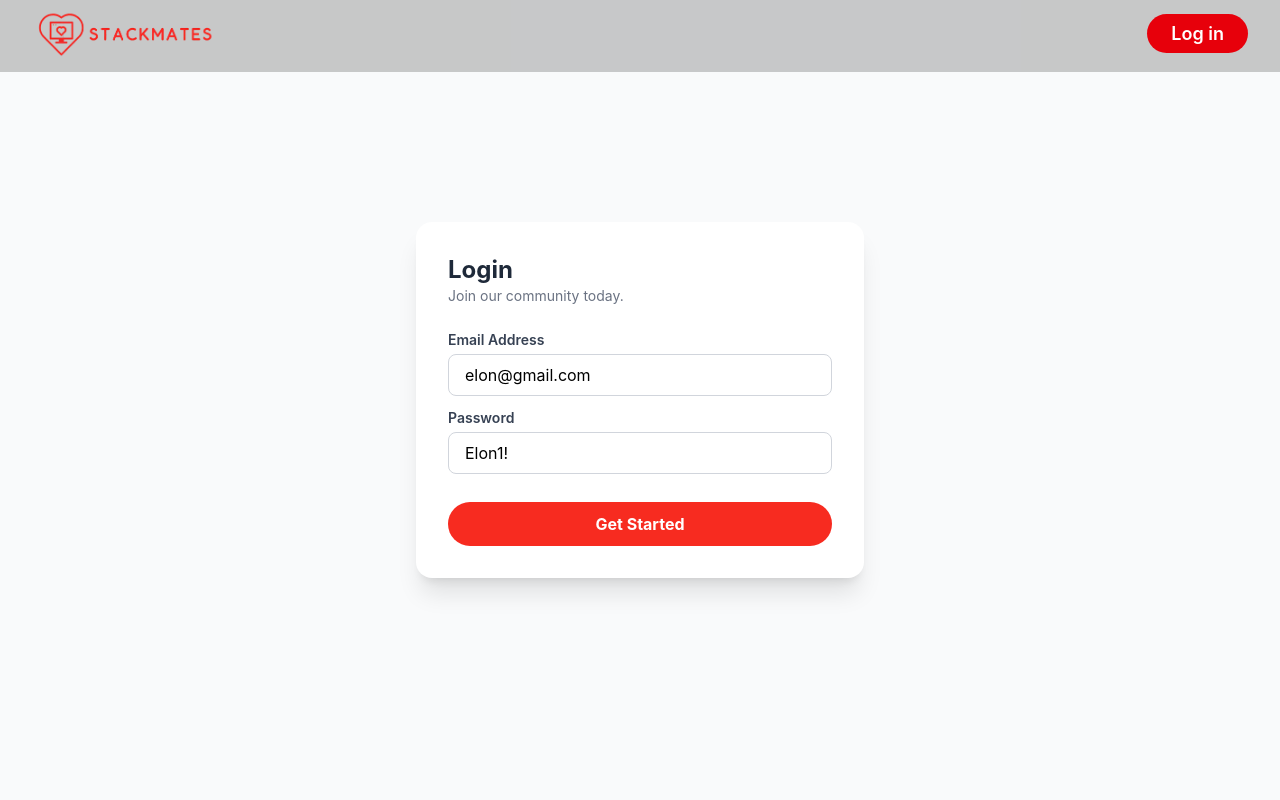
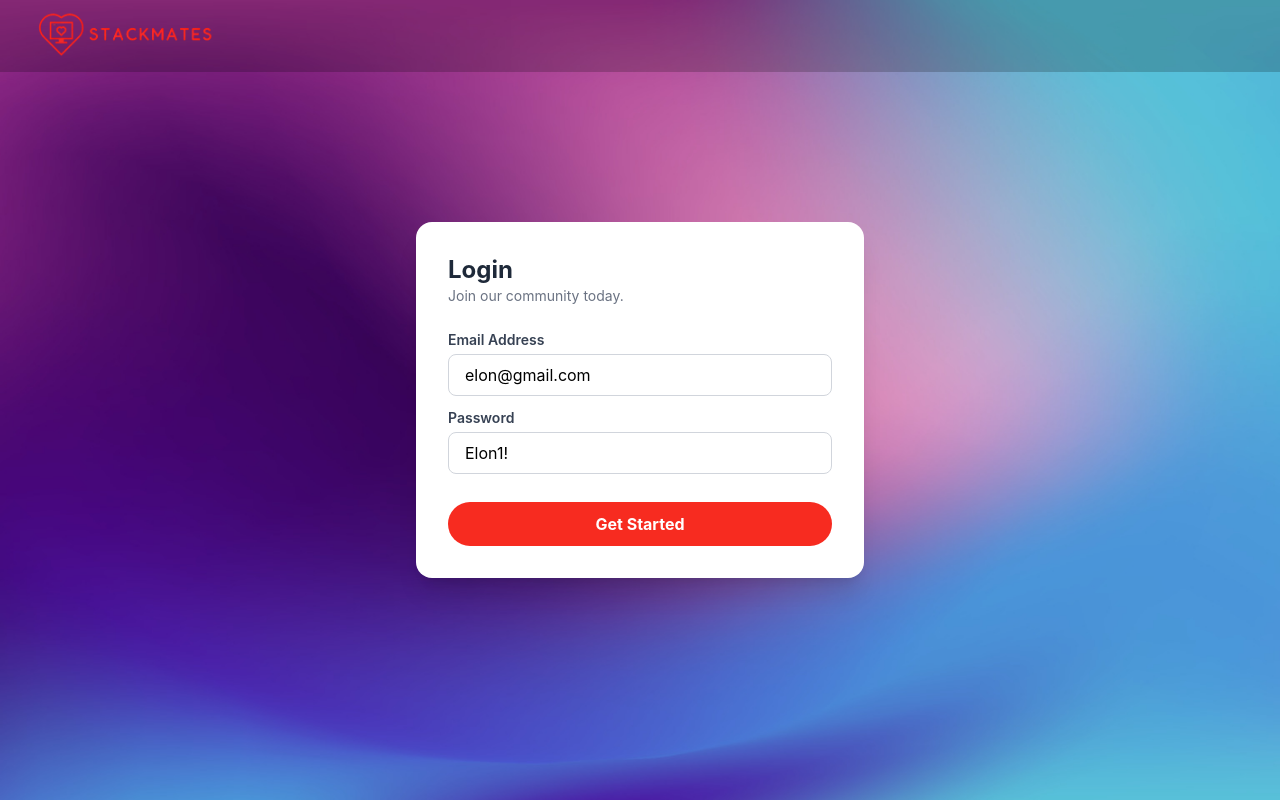
Before and after one commit to funplay25/StackMates-FE, a React (Vite) app: page /login in a window 1280 px wide. Built offline with nearby package versions, Linux system fonts and the light colour scheme.

Commit message:
redux store applied

```diff
--- a/package.json
+++ b/package.json
@@ -10,10 +10,12 @@
     "preview": "vite preview"
   },
   "dependencies": {
+    "@reduxjs/toolkit": "^2.11.2",
     "@tailwindcss/vite": "^4.2.1",
     "axios": "^1.13.6",
     "react": "^19.2.0",
     "react-dom": "^19.2.0",
+    "react-redux": "^9.2.0",
     "react-router-dom": "^7.13.1",
     "tailwindcss": "^4.2.1"
   },
--- a/src/App.jsx
+++ b/src/App.jsx
@@ -3,18 +3,24 @@ import "./App.css";
 import SignUp from "./components/Signup";
 import Body from "./components/Body";
 import Login from "./components/Login";
+import Feed from "./components/Feed";
+import appStore from "../src/utils/appStore";
+import { Provider } from "react-redux";
 
 function App() {
   return (
     <div>
+      <Provider store={appStore}>
         <BrowserRouter>
           <Routes>
             <Route path="/" element={<Body />}>
+              <Route path="/" element={<Feed />}></Route>
               <Route path="signup" element={<SignUp />}></Route>
               <Route path="login" element={<Login />}></Route>
             </Route>
           </Routes>
         </BrowserRouter>
+      </Provider>
     </div>
   );
 }
--- /dev/null
+++ b/src/components/Feed.jsx
@@ -0,0 +1,5 @@
+const Feed = () => {
+  return <div>Feed Page</div>;
+};
+
+export default Feed;
--- a/src/components/Login.jsx
+++ b/src/components/Login.jsx
@@ -1,21 +1,29 @@
 import axios from "axios";
 import { useState } from "react";
+import { BE_BASE_URL } from "../utils/constants";
+import { useDispatch } from "react-redux";
+import { addUser } from "../utils/userSlice";
+import bgImg from "../assets/bg-pic.jpg";
+import { useNavigate } from "react-router-dom";
 
 const Login = () => {
   const [email, setEmail] = useState("elon@gmail.com");
   const [password, setPassword] = useState("Elon1!");
+  const dispatch = useDispatch();
+  const navigate = useNavigate();
 
   const handleLogin = async () => {
     try {
       const res = await axios.post(
-        "http://localhost:3000/login",
+        BE_BASE_URL + "/login",
         {
           email: email,
           password: password,
         },
         { withCredentials: true },
       );
-      console.log(res.data);
+      dispatch(addUser(res.data));
+      return navigate("/");
     } catch (err) {
       console.error(err);
     }
@@ -23,7 +31,13 @@ const Login = () => {
 
   return (
     <div className="min-h-screen bg-gray-50 flex items-center justify-center p-6">
-      <div className="w-full max-w-md bg-white rounded-2xl shadow-xl p-8">
+      <img
+        src={bgImg}
+        alt="backround image"
+        className="h-screen w-screen object-cover absolute"
+      />
+
+      <div className="w-full max-w-md bg-white rounded-2xl shadow-xl p-8 z-50">
         <header className="mb-6">
           <h2 className="text-2xl font-bold text-gray-800">Login</h2>
           <p className="text-gray-500 text-sm">Join our community today.</p>
@@ -32,7 +46,7 @@ const Login = () => {
         <form className="space-y-3" onClick={(e) => e.preventDefault()}>
           <div>
             <label
-              for="email"
+              htmlFor="email"
               className="block text-sm font-semibold text-gray-700 mb-1"
             >
               Email Address
@@ -49,7 +63,7 @@ const Login = () => {
 
           <div>
             <label
-              for="password"
+              htmlFor="password"
               className="block text-sm font-semibold text-gray-700 mb-1"
             >
               Password
--- a/src/components/NavBar.jsx
+++ b/src/components/NavBar.jsx
@@ -1,6 +1,9 @@
+import { useSelector } from "react-redux";
 import logo from "../assets/logo.png";
 
 const NavBar = () => {
+  const user = useSelector((store) => store?.user);
+
   return (
     <div className="absolute">
       <nav className="z-50  h-18 bg-black/20 fixed top-0 left-0 w-full">
@@ -9,9 +12,18 @@ const NavBar = () => {
             <img src={logo} alt="stackMates logo" className="w-46 h-fit" />
           </a>
 
-          <button className="px-6 py-1.5 text-[18px] font-semibold text-white bg-red-600 rounded-full cursor-pointer">
-            <p>Log in</p>
-          </button>
+          {user && (
+            <div className="flex items-center gap-4">
+              <p className="text-white">
+                Welcome! <span className="font-semibold">{user.firstName}</span>
+              </p>
+              <img
+                alt="user profile"
+                src={user.profileUrl}
+                className="w-10 rounded-full"
+              />
+            </div>
+          )}
         </div>
       </nav>
     </div>
--- /dev/null
+++ b/src/utils/appStore.js
@@ -0,0 +1,10 @@
+import { configureStore } from "@reduxjs/toolkit";
+import userReducer from "./userSlice";
+
+const appStore = configureStore({
+  reducer: {
+    user: userReducer,
+  },
+});
+
+export default appStore;
--- /dev/null
+++ b/src/utils/constants.js
@@ -0,0 +1 @@
+export const BE_BASE_URL = "http://localhost:3000";
--- /dev/null
+++ b/src/utils/userSlice.js
@@ -0,0 +1,17 @@
+import { createSlice } from "@reduxjs/toolkit";
+
+const userSlice = createSlice({
+  name: "user",
+  initialState: null,
+  reducers: {
+    addUser: (state, action) => {
+      return action.payload.data;
+    },
+    removeuser: () => {
+      return null;
+    },
+  },
+});
+
+export const { addUser, removeuser } = userSlice.actions;
+export default userSlice.reducer;
```
Also changed, not shown: src/assets/default_profile.png (added), 1 other file (tests, documents, lock files or other folders). Lines whose indentation alone changed are shown as unchanged.
